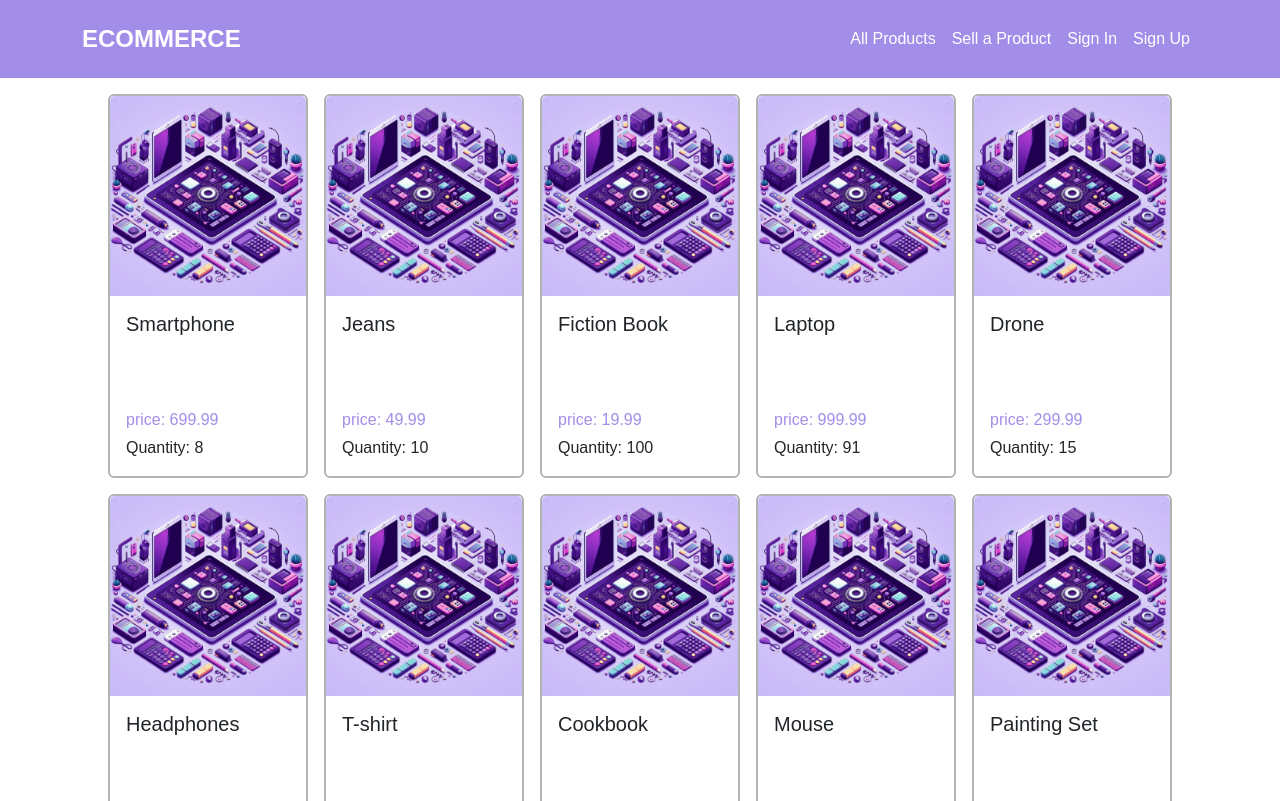
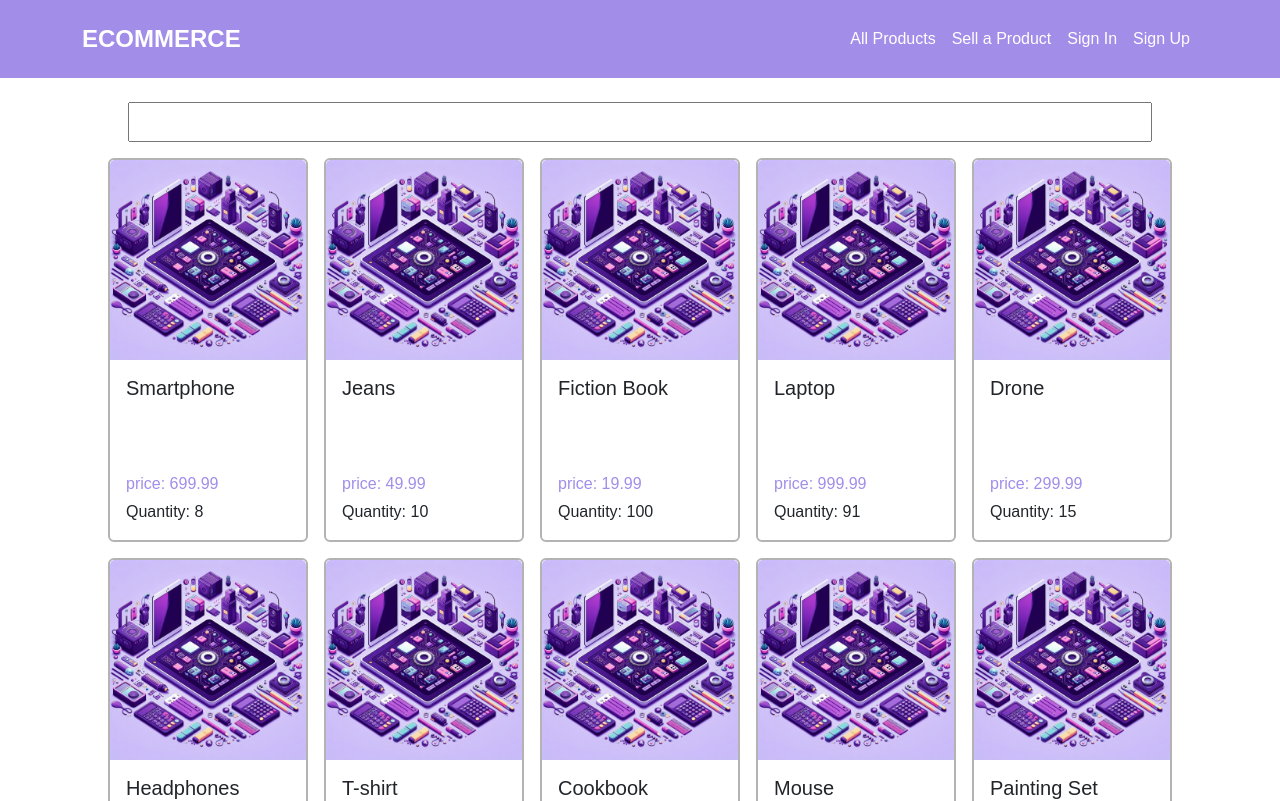
Before and after one commit to Jbuenoss/Ecommerce-Frontend, a React (Vite) app in the folder Ecommerce/: page /products in a window 1280 px wide. Shown: the top 801 px of the page. Built offline with nearby package versions, Linux system fonts and the light colour scheme; no server answers.

Commit message:
added search funcionality to products screen

```diff
--- a/Ecommerce/src/routes/Products.jsx
+++ b/Ecommerce/src/routes/Products.jsx
@@ -11,6 +11,8 @@ function Products() {
     const [isLoading, setIsLoading] = useState(true);
     const ProductUrl = '/product';
     const [products, setProducts] = useState([]);
+    const [searchProducts, setSearchProducts] = useState([]);
+    const [filteredProducts, setFilteredProducts] = useState([]);
 
     useEffect(() => {
         const fetchData = async () => {
@@ -19,6 +21,7 @@ function Products() {
                 setProducts(response.data);
             } catch (err) {
                 setProducts(mockProducts);
+                setFilteredProducts(mockProducts);
             } finally {
                 setIsLoading(false);
             }
@@ -27,12 +30,19 @@ function Products() {
         fetchData();
     }, []);
 
+    useEffect(() => {
+        if(products.length > 0){
+            const lowerCase = searchProducts.toLowerCase();
+            setFilteredProducts(products.filter(p => p.name.toLowerCase().includes(lowerCase)));
+        }
+    }, [searchProducts]);
 
     return (
         <Container className='d-flex flex-wrap justify-content-center mb-4'>
+            <input type='text' onChange={(e) => setSearchProducts(e.target.value)} className='text-search-ctm mt-4 fs-5'></input>
             { isLoading ?
-            <div className='vh-100 d-flex justify-content-center align-items-center'>Loading</div> :
-            products.map((element) => {
+            <div className='vw-100 vh-100 d-flex justify-content-center align-items-center'>Loading</div> :
+            filteredProducts.map((element) => {
                 return <CardComponent key={element.id} product={element} />
             })}
         </Container>
--- a/Ecommerce/src/routes/style.css
+++ b/Ecommerce/src/routes/style.css
@@ -101,3 +101,8 @@ Form {
 .warn-ctm{
     height: 500px;
 }
+
+.text-search-ctm{
+    width:80vw;
+    height: 40px;
+}
```
